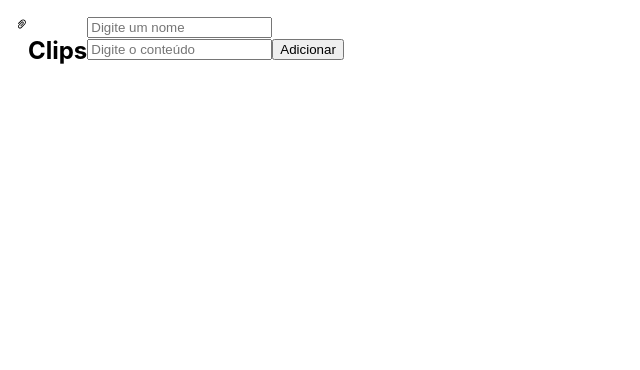
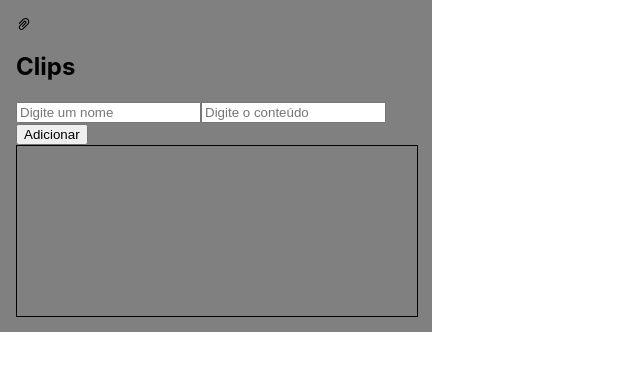
Before and after one commit to matheustkaczyk/clips-extension, a React (Create React App) app: page / in a window 1280 px wide. Shown: the top 370 px of the page, without its empty margins (0-640 px from the left). Built offline with nearby package versions, Linux system fonts and the light colour scheme.

Commit message:
Refatorando, trocando forms de adicionar nova task para o componente Main

```diff
--- a/src/App.css
+++ b/src/App.css
@@ -2,15 +2,15 @@
   max-width: 400px;
   max-height: 300px;
   padding: 1em;
+  background-color: grey;
 }
 
 .header {
   display: flex;
-  flex-direction: row;
+  flex-direction: column;
 }
 
 .card {
-  border: solid black 1px;
   height: 85px
 }
 
@@ -18,4 +18,5 @@
   width: 100%;
   height: 170px;
   overflow: auto;
+  border: solid black 1px;
 }
--- a/src/App.js
+++ b/src/App.js
@@ -48,8 +48,8 @@ function App() {
 
   return (
     <div className="App">
-      <Header handleStorage={handleStorage} />
-      <Main storage={ storage } handleDelete={ handleDelete } />
+      <Header />
+      <Main storage={ storage } handleDelete={ handleDelete } handleStorage={ handleStorage } />
     </div>
   );
 }
--- a/src/components/Header.js
+++ b/src/components/Header.js
@@ -1,16 +1,11 @@
 import React from 'react';
 import { AiOutlinePaperClip } from 'react-icons/ai';
-import { Forms } from './Forms';
 
-export const Header = ({ handleStorage }) => {
+export const Header = () => {
   return (
     <header className='header'>
       <AiOutlinePaperClip/>
       <h2>Clips</h2>
-
-      <div>
-        <Forms handleStorage={ handleStorage } />
-      </div>
     </header>
   )
 };
--- a/src/components/Main.js
+++ b/src/components/Main.js
@@ -1,8 +1,13 @@
 import React from 'react';
 import { Card } from './Card';
+import { Forms } from './Forms';
 
-export const Main = ({ storage, handleDelete }) => {
+export const Main = ({ storage, handleDelete, handleStorage }) => {
   return(
+    <main>
+      <div>
+      <Forms handleStorage={ handleStorage } />
+    </div>
       <div className="card-wrapper">
         {storage.length > 0 && storage.map(
           (item) =>
@@ -16,5 +21,6 @@ export const Main = ({ storage, handleDelete }) => {
           )
         }
       </div>
+    </main>
   )
 };
```
Lines whose indentation alone changed are shown as unchanged.
